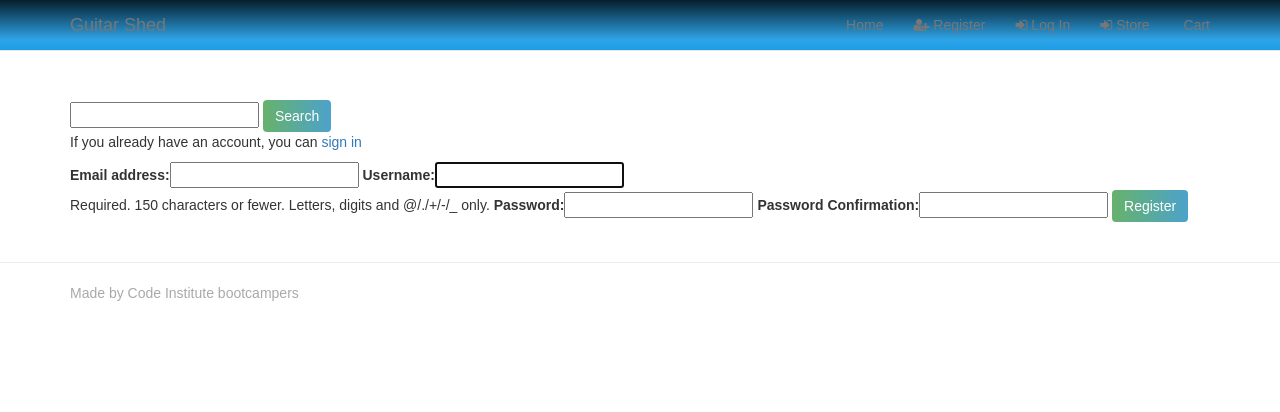
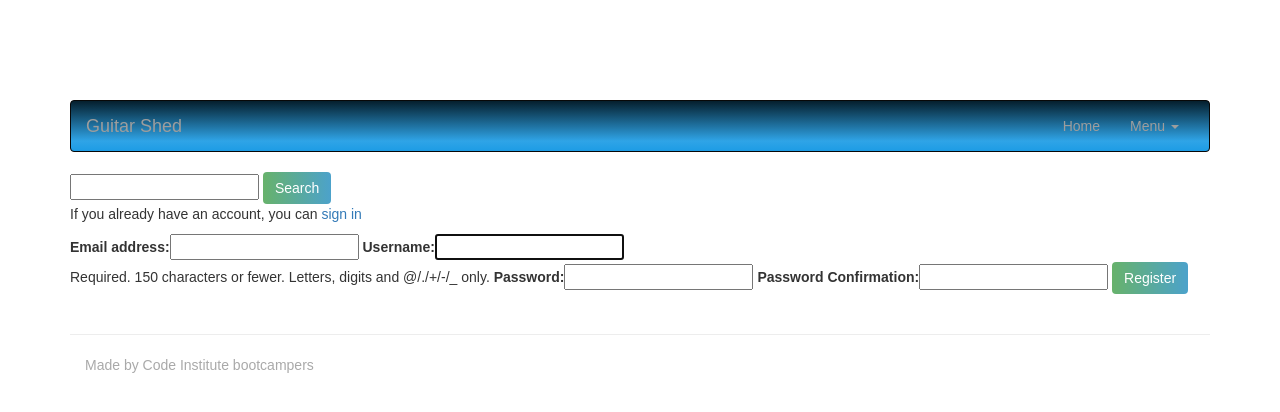
Before and after one commit to richdevelopments/guitar-shed, a Django app: page /accounts/register/ in a window 1280 px wide. Shown: the top 412 px of the page. Run offline with Django 3.2, Linux system fonts and the light colour scheme; some libraries are stand-ins or nearby versions.

Commit message:
feat: changed navbar design and layout

```diff
--- a/templates/base.html
+++ b/templates/base.html
@@ -1,11 +1,13 @@
 {% load static from staticfiles %}
 <!DOCTYPE html>
 <html lang="en">
+
 <head>
 	<meta charset="UTF-8">
 	<meta name="viewport" content="width=device-width, initial-scale=1.0">
 	<meta http-equiv="X-UA-Compatible" content="ie=edge">
 	<title>Guitar Shed</title>
+	<link rel="stylesheet" href="//netdna.bootstrapcdn.com/bootstrap/3.1.1/css/bootstrap.min.css">
 	<link rel="stylesheet" href="https://cdnjs.cloudflare.com/ajax/libs/bootswatch/3.3.7/cerulean/bootstrap.min.css">
 	<link rel="stylesheet" href="{% static 'font-awesome/css/font-awesome.min.css' %}">
 	<link rel="stylesheet" href="{% static 'css/styles.css' %}">
@@ -13,11 +15,12 @@
 </head>
 
 <body>
-    <!-- Fixed masthead -->
-    <nav class="navbar navbar-masthead navbar-default navbar-fixed-top">
+	<div class="body-wrap">
 		<div class="container">
+			<nav class="navbar navbar-inverse" role="navigation">
+				<div class="container-fluid">
 					<div class="navbar-header">
-                <button type="button" class="navbar-toggle collapsed" data-toggle="collapse" data-target="#navbar" aria-expanded="false" aria-controls="navbar">
+						<button type="button" class="navbar-toggle collapsed" data-target="#bs-example-navbar-collapse-1">
                     <span class="sr-only">Toggle navigation</span>
                     <span class="icon-bar"></span>
                     <span class="icon-bar"></span>
@@ -28,15 +31,18 @@
             <div id="navbar" class="navbar-collapse collapse">
                 <ul class="nav navbar-nav navbar-right">
                     <li><a href="/">Home</a></li>
+                    <li class="dropdown">
+                     <a href="#" class="dropdown-toggle" data-toggle="dropdown">Menu <b class="caret"></b></a>
+                    <ul class="dropdown-menu">
                     {% if user.is_authenticated %}
                         <li><a href="{% url 'profile' %}"><i class="fa fa-user"></i> Profile</a></li>
                         <li><a href="{% url 'logout' %}"><i class="fa fa-sign-out"></i> Log Out</a></li>
                         <li><a href="/polls/">Polls</a></li>
+                         <li><a href="{% url 'store' %}"><i class="fa fa-sign-in"></i> Store</a></li>
 
                     {%  else %}
                         <li><a href="{% url 'register' %}"><i class="fa fa-user-plus"></i> Register</a></li>
                         <li><a href="{% url 'login' %}"><i class="fa fa-sign-in"></i> Log In</a></li>
-                        <li><a href="{% url 'store' %}"><i class="fa fa-sign-in"></i> Store</a></li>
 
                     {% endif %}
                     <li>
@@ -48,10 +54,13 @@
                         </a>
                     </li>
                  </ul>
+                </li>
+                </ul>
             </div>
         </div>
     </nav>
-
+ </div>
+</div>
         {% if messages %}
         <div class="alert alert-success">
             <div class="messages">
@@ -68,9 +77,11 @@
                 <button type="search" class="btn ">Search</button>
             </form>
         </div>
+
         {% block content %}
+
         {% endblock %}
-    </div>
+
     <footer>
         <div class="container">
             <p>Made by Code Institute bootcampers</p>
@@ -78,9 +89,17 @@
     </footer>
     {% block head_js %}
     <script src="https://cdnjs.cloudflare.com/ajax/libs/jquery/3.2.1/jquery.min.js"></script>
+    <script src="https://cdnjs.cloudflare.com/ajax/libs/jquery/2.1.3/jquery.min.js"></script>
+    <script src="https://netdna.bootstrapcdn.com/bootstrap/3.1.1/js/bootstrap.min.js"></script>
     <script src="https://cdnjs.cloudflare.com/ajax/libs/twitter-bootstrap/3.3.7/js/bootstrap.min.js"></script>
     <script src="https://cdn.tiny.cloud/1/no-api-key/tinymce/5/tinymce.min.js" referrerpolicy="origin"></script>
+    <script>
+        $('ul.nav li.dropdown').hover(function() {
+        $(this).find('.dropdown-menu').stop(true, true).delay(200).fadeIn(500);
+        }, function() {
+        $(this).find('.dropdown-menu').stop(true, true).delay(200).fadeOut(500);
+        });
+    </script>
     {% endblock head_js %}
 
 </body>
-</html>
```
Lines whose indentation alone changed are shown as unchanged.
